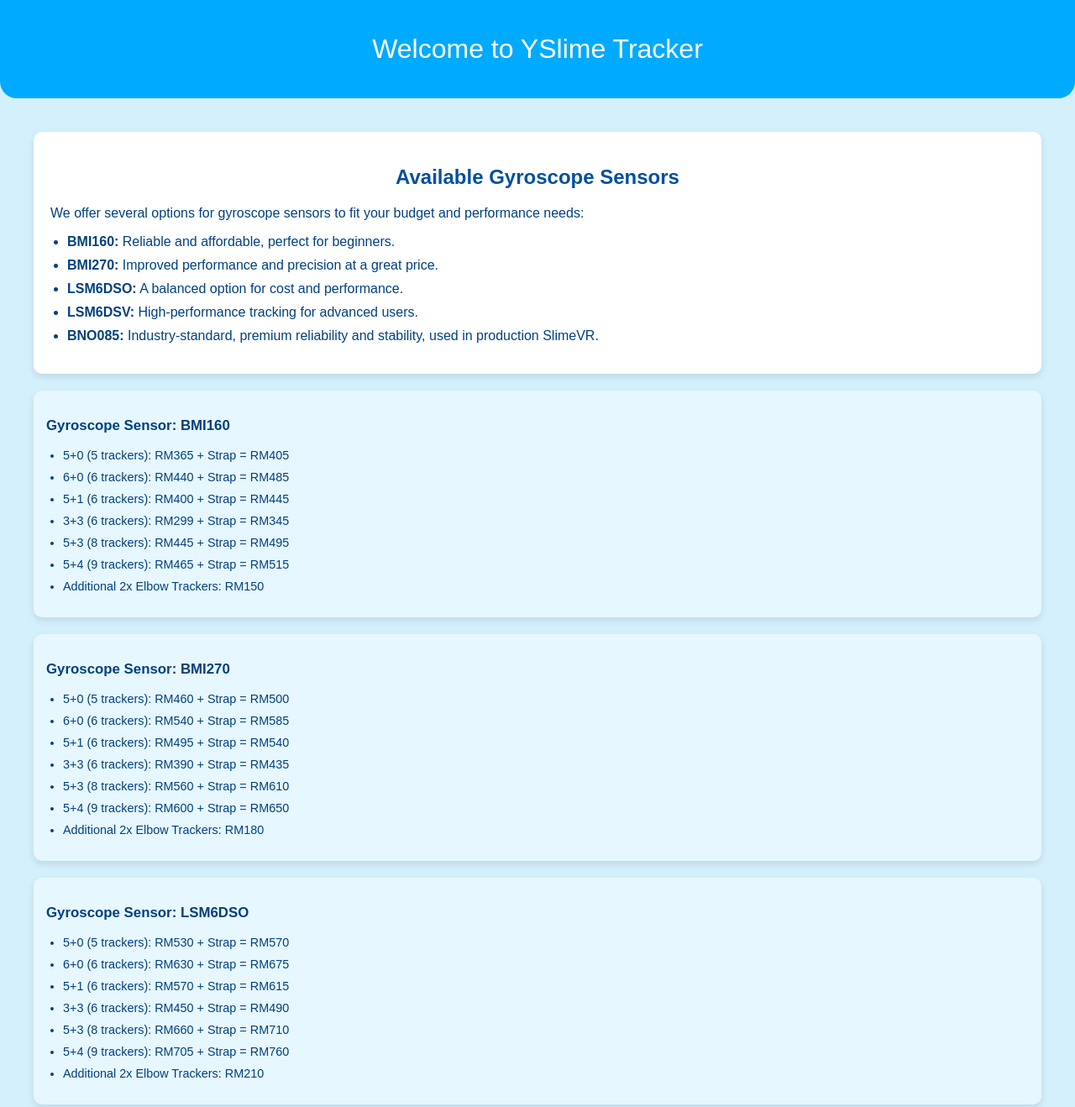
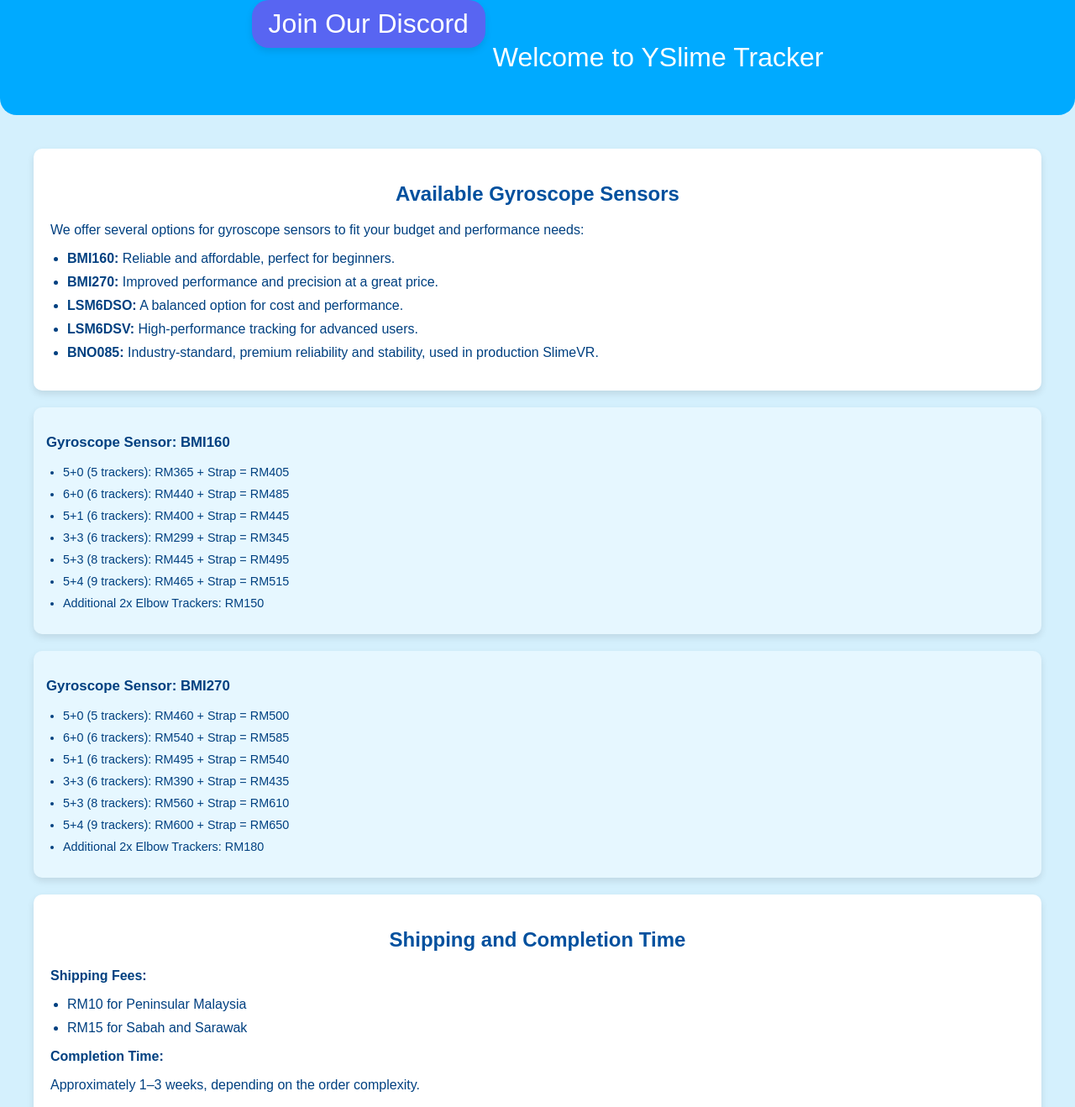
Before and after one commit to ShanaNyaa/yslime-tracker, a website: page index.html in a window 1280 px wide. Shown: the top 1318 px of the page at 84% size. Drawn offline with Linux system fonts and the light colour scheme.

Commit message:
Update index.html

```diff
--- a/index.html
+++ b/index.html
@@ -26,6 +26,25 @@
       color: white;
       font-size: 2em;
       border-radius: 0 0 20px 20px;
+      position: relative;
+    }
+
+    .discord-button {
+      display: inline-block;
+      background: #5865f2;
+      color: white;
+      font-size: 1em;
+      text-decoration: none;
+      padding: 10px 20px;
+      border-radius: 20px;
+      box-shadow: 0 4px 8px rgba(0, 0, 0, 0.1);
+      transition: background 0.3s ease;
+      position: relative;
+      top: -40px; /* Position above the header */
+    }
+
+    .discord-button:hover {
+      background: #4752c4;
     }
 
     .sensor-section {
@@ -93,6 +112,7 @@
 </head>
 <body>
   <header>
+    <a href="https://discord.com/" target="_blank" class="discord-button">Join Our Discord</a>
     Welcome to YSlime Tracker
   </header>
 
@@ -140,20 +160,6 @@
         </ul>
       </div>
 
-<!-- BMI270 -->
-      <div class="price-box">
-        <h3>Gyroscope Sensor: LSM6DSO</h3>
-        <ul>
-          <li>5+0 (5 trackers): RM530 + Strap = RM570</li>
-          <li>6+0 (6 trackers): RM630 + Strap = RM675</li>
-          <li>5+1 (6 trackers): RM570 + Strap = RM615</li>
-          <li>3+3 (6 trackers): RM450 + Strap = RM490</li>
-          <li>5+3 (8 trackers): RM660 + Strap = RM710</li>
-          <li>5+4 (9 trackers): RM705 + Strap = RM760</li>
-          <li>Additional 2x Elbow Trackers: RM210</li>
-        </ul>
-      </div>
-
       <!-- Add other sensor price lists here -->
 
     </div>
@@ -176,88 +182,3 @@
   </footer>
 </body>
 </html>
-
-<!DOCTYPE html>
-<html lang="en">
-<head>
-  <meta charset="UTF-8">
-  <meta name="viewport" content="width=device-width, initial-scale=1.0">
-  <title>YSlime Tracker</title>
-  <style>
-    body {
-      font-family: Arial, sans-serif;
-      margin: 0;
-      padding: 0;
-      background: #d4f0fd; /* Light blue background */
-      color: #004080; /* Dark blue text */
-    }
-
-    .container {
-      max-width: 1200px;
-      margin: 0 auto;
-      padding: 20px;
-    }
-
-    header {
-      text-align: center;
-      padding: 40px 20px;
-      background: #00aaff; /* Blue header background */
-      color: white;
-      font-size: 2em;
-      border-radius: 0 0 20px 20px;
-      position: relative;
-    }
-
-    .discord-button {
-      position: absolute;
-      top: -30px;
-      left: 50%;
-      transform: translateX(-50%);
-      background: #5865f2;
-      color: white;
-      font-size: 1em;
-      text-decoration: none;
-      padding: 10px 20px;
-      border-radius: 20px;
-      box-shadow: 0 4px 8px rgba(0, 0, 0, 0.1);
-      transition: background 0.3s ease;
-    }
-
-    .discord-button:hover {
-      background: #4752c4;
-    }
-
-    .sensor-section {
-      margin: 20px 0;
-      padding: 20px;
-      background: white;
-      border-radius: 10px;
-      box-shadow: 0 4px 8px rgba(0, 0, 0, 0.1);
-    }
-
-    h2 {
-      text-align: center;
-      color: #00509e;
-    }
-
-    ul {
-      padding-left: 20px;
-    }
-
-    li {
-      margin-bottom: 10px;
-    }
-
-    .price-table {
-      display: flex;
-      flex-wrap: wrap;
-      justify-content: space-between;
-      gap: 20px;
-    }
-
-    .price-box {
-      flex: 1 1 calc(50% - 20px);
-      background: #e6f7ff;
-      border-radius: 10px;
-      padding: 15px;
-      box-shadow:
```
